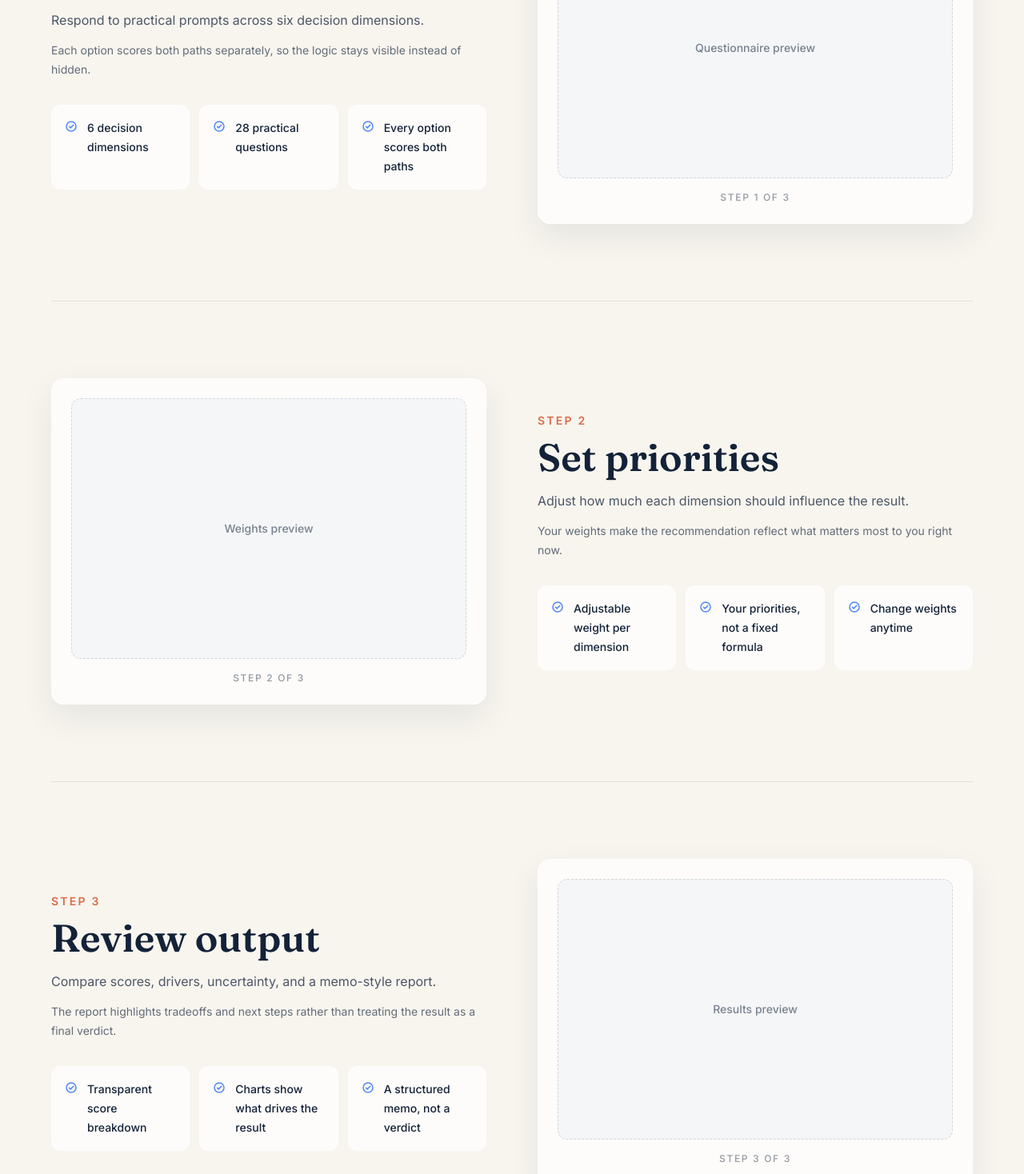
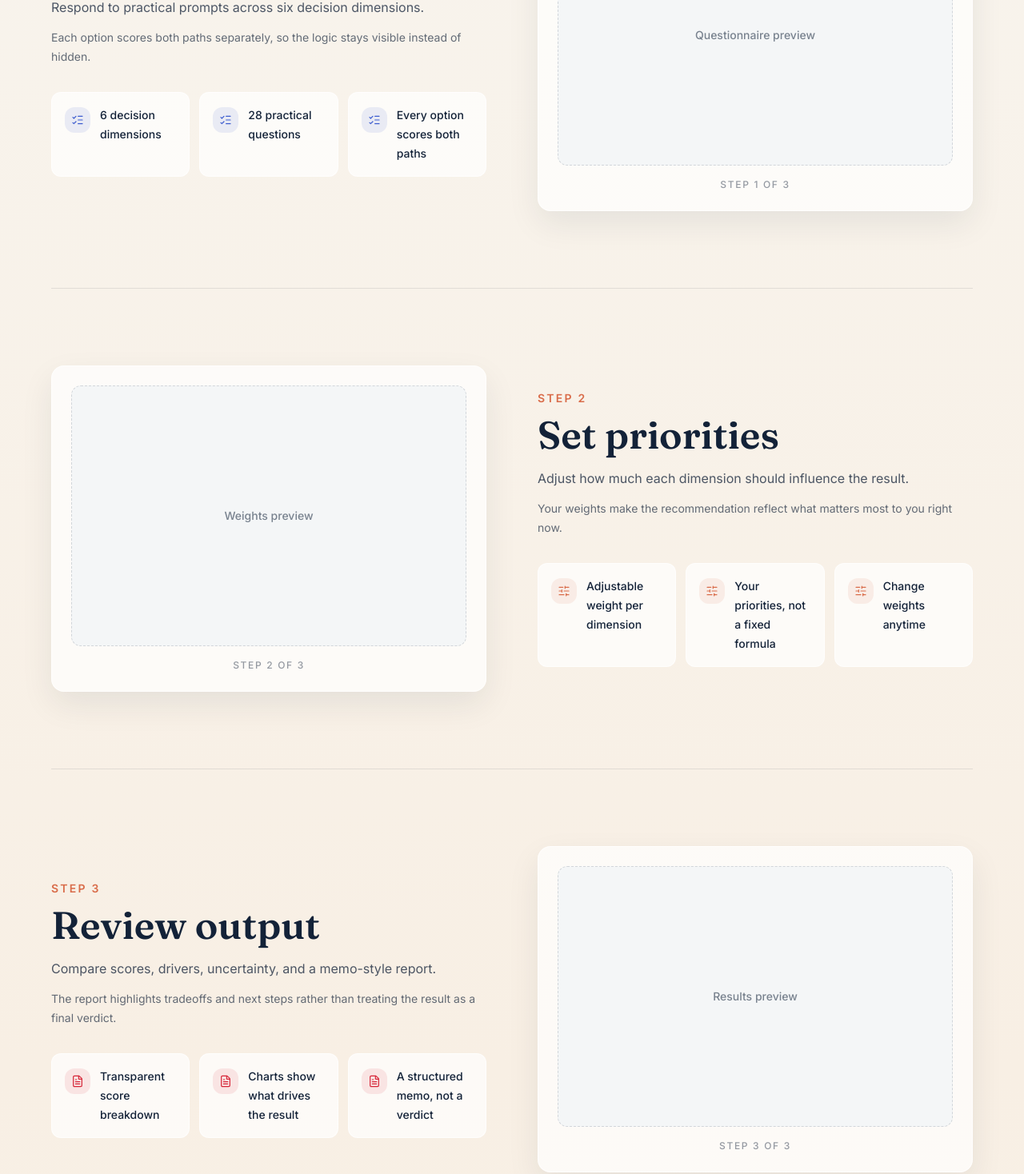
Before and after one commit to Sidbaobao/-, a Next.js app: page / in a window 1280 px wide. Shown: the part 1220-2688 px from the top of the page at 80% size. Built offline with nearby package versions, Linux system fonts and the light colour scheme.

Commit message:
Home: smooth dot-field fade and gradient transition, unify three-step icons to Lucide

```diff
--- a/app/page.tsx
+++ b/app/page.tsx
@@ -1,3 +1,9 @@
+import {
+  FileText,
+  ListChecks,
+  SlidersHorizontal,
+  type LucideIcon
+} from "lucide-react";
 import { HeroSection } from "@/components/home/hero-section";
 import { HomeProgressCta } from "@/components/home/home-progress-cta";
 import { TwoPathsVideoSection } from "@/components/home/two-paths-video-section";
@@ -11,21 +17,9 @@ type StepSectionProps = {
   guideLabel: string;
   highlights: string[];
   imageSide: "left" | "right";
+  Icon: LucideIcon;
+  iconClassName: string;
 };
-
-function HighlightIcon() {
-  return (
-    <svg
-      aria-hidden="true"
-      viewBox="0 0 16 16"
-      className="mt-0.5 h-4 w-4 shrink-0 text-legacy-home-blue"
-      fill="none"
-    >
-      <circle cx="8" cy="8" r="6" stroke="currentColor" strokeWidth="1.5" />
-      <path d="M5.5 8.2 7.2 9.9 10.8 6.3" stroke="currentColor" strokeLinecap="round" strokeLinejoin="round" strokeWidth="1.5" />
-    </svg>
-  );
-}
 
 function StepSection({
   step,
@@ -35,7 +29,9 @@ function StepSection({
   previewLabel,
   guideLabel,
   highlights,
-  imageSide
+  imageSide,
+  Icon,
+  iconClassName
 }: StepSectionProps) {
   const imageOrder = imageSide === "left" ? "lg:order-1" : "lg:order-2";
   const textOrder = imageSide === "left" ? "lg:order-2" : "lg:order-1";
@@ -60,7 +56,11 @@ function StepSection({
         <div className="mt-8 grid gap-3 sm:grid-cols-3 lg:grid-cols-1 xl:grid-cols-3">
           {highlights.map((highlight) => (
             <div key={highlight} className="flex items-start gap-3 rounded-control border border-surface-strong/70 bg-surface-strong/70 p-4">
-              <HighlightIcon />
+              <span
+                className={`mt-0.5 flex h-8 w-8 shrink-0 items-center justify-center rounded-control ${iconClassName}`}
+              >
+                <Icon aria-hidden="true" strokeWidth={1.8} className="h-4 w-4" />
+              </span>
               <p className="text-sm font-medium leading-6 text-ink/72">{highlight}</p>
             </div>
           ))}
@@ -77,7 +77,7 @@ export default function HomePage() {
 
       <section
         id="how-it-works"
-        className="relative -mt-16 bg-gradient-to-b from-transparent via-canvas to-canvas px-4 pb-16 pt-32 sm:px-6 lg:px-8"
+        className="relative -mt-20 bg-gradient-to-b from-transparent via-surface-warm to-canvas px-4 pb-16 pt-32 sm:px-6 lg:px-8"
       >
         <div className="mx-auto flex w-full max-w-6xl flex-col gap-8">
           <div className="max-w-3xl">
@@ -101,6 +101,8 @@ export default function HomePage() {
               guideLabel="Step 1 of 3"
               highlights={["6 decision dimensions", "28 practical questions", "Every option scores both paths"]}
               imageSide="right"
+              Icon={ListChecks}
+              iconClassName="bg-action-primary/10 text-action-primary"
             />
 
             <StepSection
@@ -112,6 +114,8 @@ export default function HomePage() {
               guideLabel="Step 2 of 3"
               highlights={["Adjustable weight per dimension", "Your priorities, not a fixed formula", "Change weights anytime"]}
               imageSide="left"
+              Icon={SlidersHorizontal}
+              iconClassName="bg-accent-warm/10 text-accent-warm"
             />
 
             <StepSection
@@ -123,6 +127,8 @@ export default function HomePage() {
               guideLabel="Step 3 of 3"
               highlights={["Transparent score breakdown", "Charts show what drives the result", "A structured memo, not a verdict"]}
               imageSide="right"
+              Icon={FileText}
+              iconClassName="bg-path-return/10 text-path-return"
             />
           </div>
 
--- a/components/home/hero-section.tsx
+++ b/components/home/hero-section.tsx
@@ -5,10 +5,18 @@ import { HomeProgressCta } from "@/components/home/home-progress-cta";
 export function HeroSection() {
   return (
     <section className="relative isolate min-h-[88svh] overflow-hidden bg-hero text-surface-strong">
-      <DecisionMapCanvas />
+      <div className="absolute inset-0 [mask-image:linear-gradient(to_bottom,#000_0%,#000_66%,rgba(0,0,0,0.74)_76%,rgba(0,0,0,0.28)_88%,transparent_100%)] [-webkit-mask-image:linear-gradient(to_bottom,#000_0%,#000_66%,rgba(0,0,0,0.74)_76%,rgba(0,0,0,0.28)_88%,transparent_100%)]">
+        <DecisionMapCanvas />
+      </div>
 
       <div className="absolute inset-0" style={{ backgroundImage: "var(--gradient-hero-vignette)" }} />
-      <div className="absolute inset-x-0 bottom-0 h-[18vh] bg-gradient-to-b from-transparent via-hero-raised/72 to-canvas" />
+      <div
+        className="absolute inset-x-0 bottom-0 h-[34vh]"
+        style={{
+          background:
+            "linear-gradient(to bottom, rgb(var(--color-hero) / 0) 0%, rgb(var(--color-hero) / 0.22) 16%, rgb(var(--color-hero-raised) / 0.96) 38%, color-mix(in srgb, rgb(var(--color-hero-raised)) 68%, rgb(var(--color-accent-warm)) 32%) 56%, rgb(var(--color-surface-warm) / 0.98) 82%, rgb(var(--color-canvas) / 1) 100%)"
+        }}
+      />
 
       <div className="relative z-10 mx-auto flex min-h-[88svh] w-full max-w-6xl flex-col items-center justify-center px-4 pb-28 pt-28 text-center sm:px-6 lg:px-8">
         <p className="text-sm font-medium uppercase tracking-[0.16em] text-surface-strong/62">Decision support for reflection</p>
--- a/tailwind.config.ts
+++ b/tailwind.config.ts
@@ -65,22 +65,22 @@ const config: Config = {
         section: "var(--space-section)",
         feature: "var(--space-feature)",
         document: "var(--space-document)",
-        "memo-x": "1.5rem",
-        "memo-x-sm": "2.5rem",
-        "memo-x-lg": "3.5rem",
-        "memo-header-y": "1.75rem",
-        "memo-header-y-sm": "2rem",
-        "memo-section-y": "2rem",
-        "memo-section-y-sm": "2.25rem",
-        "memo-section-y-lg": "2.5rem",
-        "memo-comparison-y": "2.25rem",
-        "memo-comparison-y-sm": "2.5rem",
-        "memo-comparison-y-lg": "2.75rem",
+        "memo-x": "1.25rem",
+        "memo-x-sm": "2rem",
+        "memo-x-lg": "3rem",
+        "memo-header-y": "1.25rem",
+        "memo-header-y-sm": "1.5rem",
+        "memo-section-y": "1.5rem",
+        "memo-section-y-sm": "1.75rem",
+        "memo-section-y-lg": "2rem",
+        "memo-comparison-y": "1.75rem",
+        "memo-comparison-y-sm": "2rem",
+        "memo-comparison-y-lg": "2.25rem",
         "memo-row-x": "1rem",
         "memo-row-x-sm": "1.25rem",
-        "memo-row-y": "1rem",
-        "memo-header-cell-y": "0.875rem",
-        "memo-footer-y": "2rem"
+        "memo-row-y": "0.625rem",
+        "memo-header-cell-y": "0.6875rem",
+        "memo-footer-y": "1.5rem"
       },
       boxShadow: {
         soft: "var(--shadow-soft)",
```
Also changed, not shown: components/report/report-summary.tsx (+22 -22 lines).
